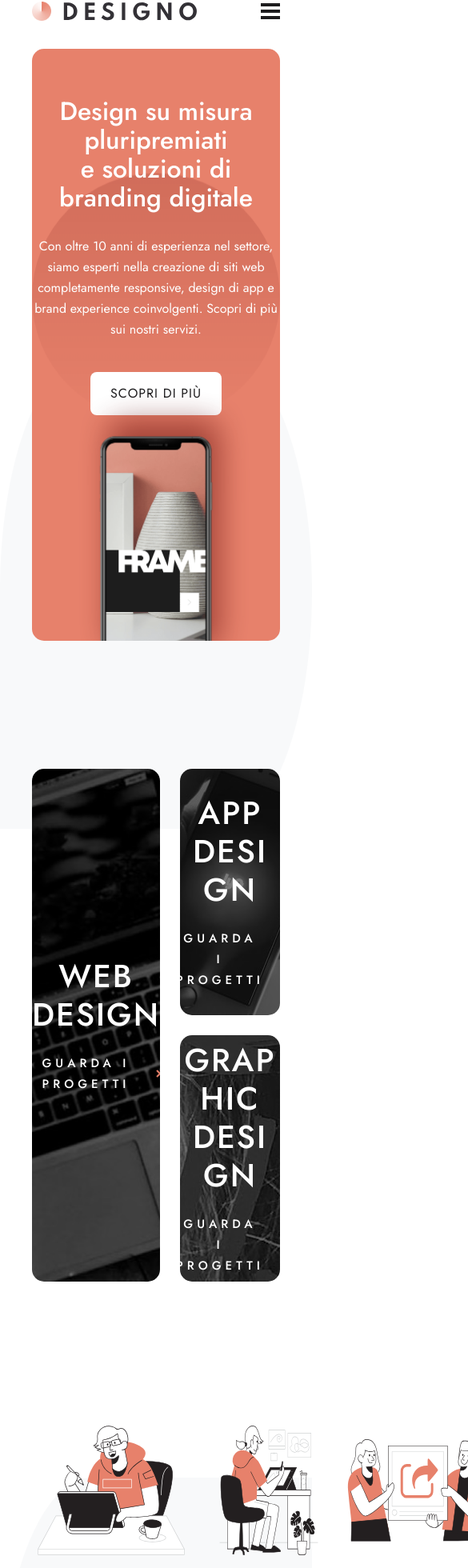
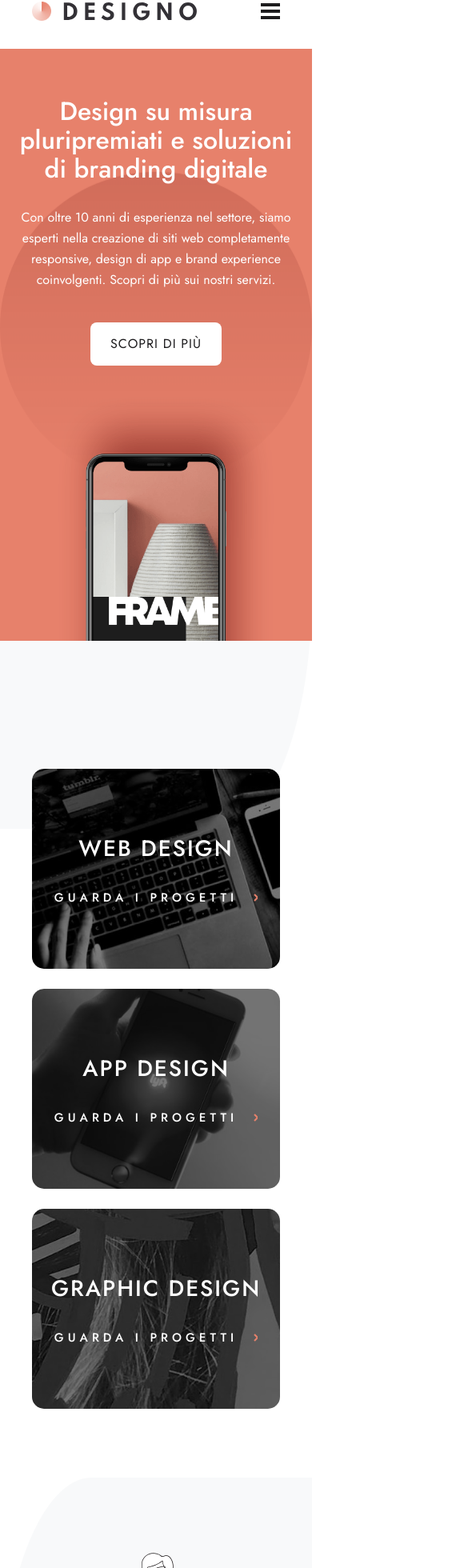
Before and after one commit to tyVespA/designo, a Next.js app: page / in a window 390 px wide. Shown: the part 33-1993 px from the top of the page at 80% size, 585 px wide, since content can reach past the window. Built offline with nearby package versions, Linux system fonts and the light colour scheme.

Commit message:
Add media queries, add .text class

```diff
--- a/src/app/(footer-banner-on)/page.js
+++ b/src/app/(footer-banner-on)/page.js
@@ -10,8 +10,14 @@ import bg_pattern_hero_desktop from "../../../public/home/desktop/bg-pattern-her
 import image_hero_phone_desktop from "../../../public/home/desktop/image-hero-phone.png";
 // link cards section
 import image_web_design_desktop from "../../../public/home/desktop/image-web-design-large.jpg";
+import image_web_design_tablet from "../../../public/home/tablet/image-web-design.jpg";
+import image_web_design_mobile from "../../../public/home/mobile/image-web-design.jpg";
 import image_app_design_desktop from "../../../public/home/desktop/image-app-design.jpg";
+import image_app_design_tablet from "../../../public/home/tablet/image-app-design.jpg";
+import image_app_design_mobile from "../../../public/home/mobile/image-app-design.jpg";
 import image_graphic_design_desktop from "../../../public/home/desktop/image-graphic-design.jpg";
+import image_graphic_design_tablet from "../../../public/home/tablet/image-graphic-design.jpg";
+import image_graphic_design_mobile from "../../../public/home/mobile/image-graphic-design.jpg";
 // features section
 import illustration_passionate from "../../../public/home/desktop/illustration-passionate.svg";
 import illustration_resourceful from "../../../public/home/desktop/illustration-resourceful.svg";
@@ -21,7 +27,7 @@ export default function Home() {
   return (
     <>
       <section className={styles.hero}>
-        <div>
+        <div className={styles.text}>
           <h1>
             Design su misura pluripremiati e soluzioni di branding digitale
           </h1>
@@ -46,6 +52,8 @@ export default function Home() {
           />
         </div>
       </section>
+
+      {/* use picture inside component to change images (?) */}
 
       <section className={styles.linksCardsSection}>
         <div className={styles.item1}>
--- a/src/app/(footer-banner-on)/page.module.css
+++ b/src/app/(footer-banner-on)/page.module.css
@@ -86,6 +86,9 @@
 @media screen and (max-width: 675px) {
   .hero {
     min-height: 740px;
+
+    margin-inline: -40px;
+    border-radius: 0;
   }
 
   .text {
@@ -111,11 +114,17 @@
 
 @media screen and (max-width: 500px) {
   .phoneMockup {
+    /* top: 350px; */
+  }
+}
+
+@media screen and (max-width: 466px) {
+  .phoneMockup {
     top: 350px;
   }
 }
 
-@media screen and (max-width: 466px) {
+@media screen and (max-width: 390px) {
   .phoneMockup {
     top: 400px;
   }
@@ -138,12 +147,49 @@
   grid-row: 1/3;
 }
 
+@media screen and (max-width: 770px) {
+  .linksCardsSection {
+    grid-template-columns: 1fr;
+    grid-template-rows: 200px;
+  }
+  .linksCardsSection a {
+    height: 200px;
+  }
+  .item1 {
+    grid-row: 1/1;
+  }
+}
+
+@media screen and (max-width: 550px) {
+  .linksCardsSection {
+    grid-template-rows: 250px;
+  }
+  .linksCardsSection a {
+    height: 250px;
+  }
+  .linksCardsSection h2 {
+    font-size: 28px;
+  }
+}
+
 /* FEATURES SECTION */
 
 .featuresSection {
   display: grid;
   grid-template-columns: repeat(3, 1fr);
   gap: 30px;
+}
 
-  /* margin-bottom: 160px; */
+@media screen and (max-width: 980px) {
+  .featuresSection {
+    grid-template-columns: 1fr;
+  }
 }
+
+@media screen and (max-width: 660px) {
+  .featuresSection {
+    gap: 80px;
+  }
+}
+
+/* margin-bottom: 160px; */
--- a/src/app/components/FeatureCard.module.css
+++ b/src/app/components/FeatureCard.module.css
@@ -12,3 +12,22 @@
 .featureCardContainer h3 {
   margin-bottom: 30px;
 }
+
+@media screen and (max-width: 980px) {
+  .featureCardContainer {
+    flex-direction: row;
+    gap: 45px;
+    text-align: start;
+  }
+
+  .featureCardContainer img {
+    margin-bottom: 0;
+  }
+}
+
+@media screen and (max-width: 660px) {
+  .featureCardContainer {
+    flex-direction: column;
+    text-align: center;
+  }
+}
```
